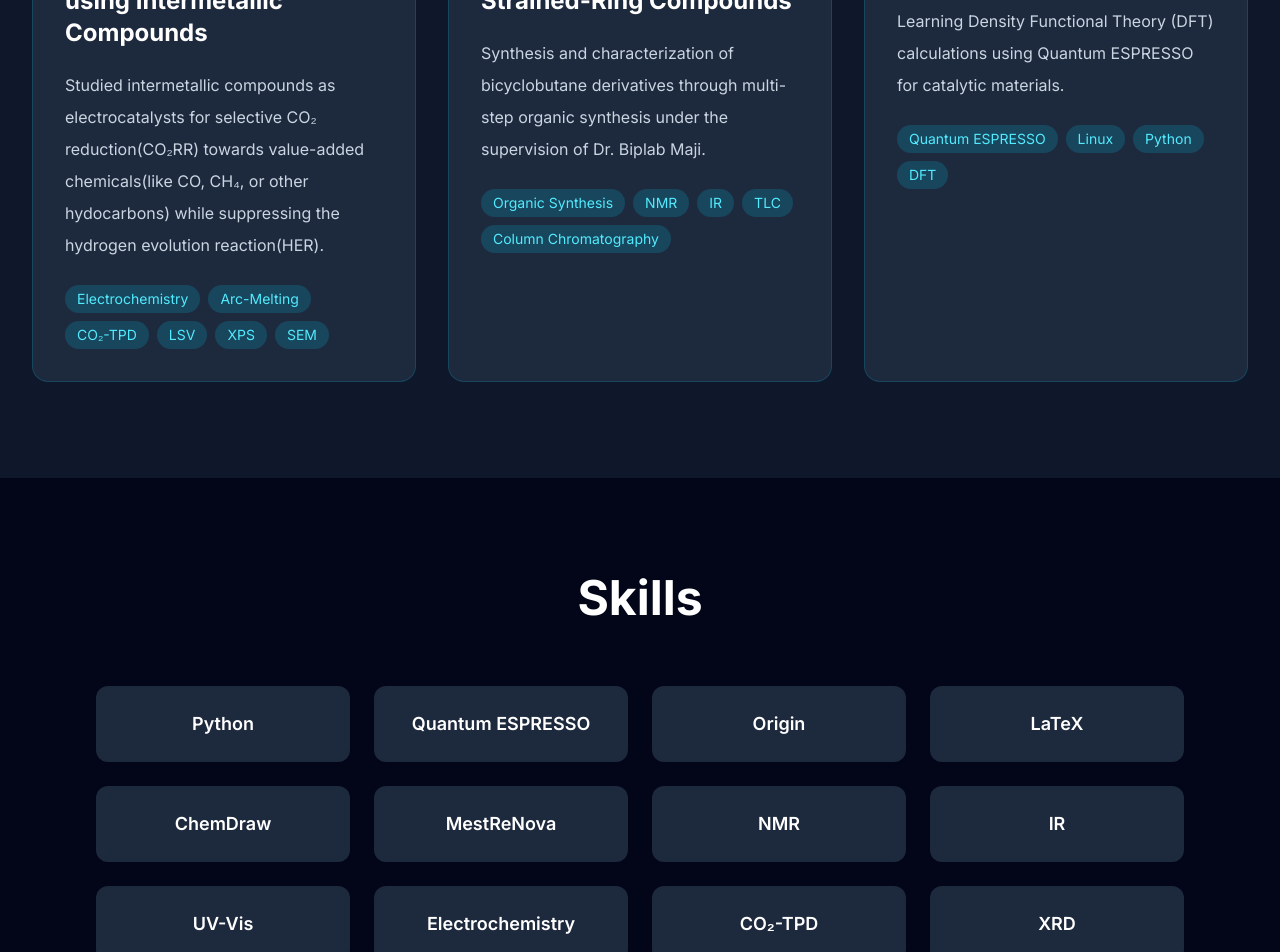
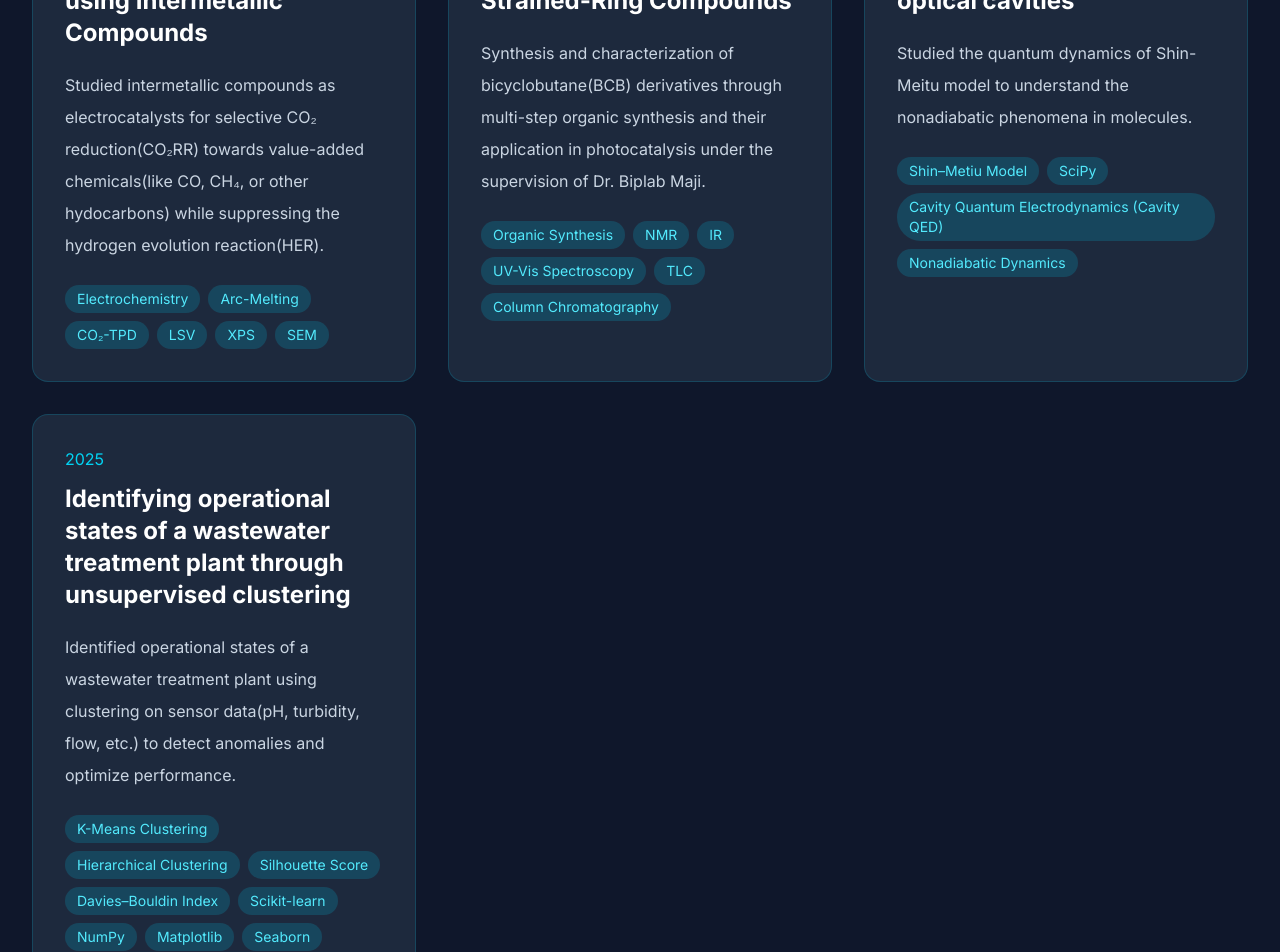
Before and after one commit to Rupak-723/rupak-portfolio, a Next.js app: page / in a window 1280 px wide. Shown: the part 4360-5312 px from the top of the page. Built offline with nearby package versions, Linux system fonts and the light colour scheme.

Commit message:
Update projects.ts

```diff
--- a/data/projects.ts
+++ b/data/projects.ts
@@ -19,28 +19,47 @@ const projects = [
     title: "Organic Synthesis of Strained-Ring Compounds",
     period: "2025",
     description:
-      "Synthesis and characterization of bicyclobutane derivatives through multi-step organic synthesis under the supervision of Dr. Biplab Maji.",
+      "Synthesis and characterization of bicyclobutane(BCB) derivatives through multi-step organic synthesis and their application in photocatalysis under the supervision of Dr. Biplab Maji.",
     technologies: [
       "Organic Synthesis",
       "NMR",
       "IR",
+      "UV-Vis Spectroscopy",
       "TLC",
       "Column Chromatography",
     ],
   },
 
   {
-    title: "Computational Chemistry",
+    title: "Reaction dynamics in optical cavities",
     period: "2025",
     description:
-      "Learning Density Functional Theory (DFT) calculations using Quantum ESPRESSO for catalytic materials.",
+      "Studied the quantum dynamics of Shin-Meitu model to understand the nonadiabatic phenomena in molecules.",
     technologies: [
-      "Quantum ESPRESSO",
-      "Linux",
-      "Python",
-      "DFT",
+      "Shin–Metiu Model",
+      "SciPy",
+      "Cavity Quantum Electrodynamics (Cavity QED)",
+      "Nonadiabatic Dynamics",
     ],
   },
+
+  {
+    title: "Identifying operational states of a wastewater treatment plant through unsupervised clustering",
+    period: "2025",
+    description:
+      "Identified operational states of a wastewater treatment plant using clustering on sensor data(pH, turbidity, flow, etc.) to detect anomalies and optimize performance.",
+    technologies: [
+      "K-Means Clustering",
+      "Hierarchical Clustering",
+      "Silhouette Score",
+      "Davies–Bouldin Index",
+      "Scikit-learn",
+      "NumPy",
+      "Matplotlib",
+      "Seaborn",
+      ],
+  },
+
 ];
 
 export default projects;
```
